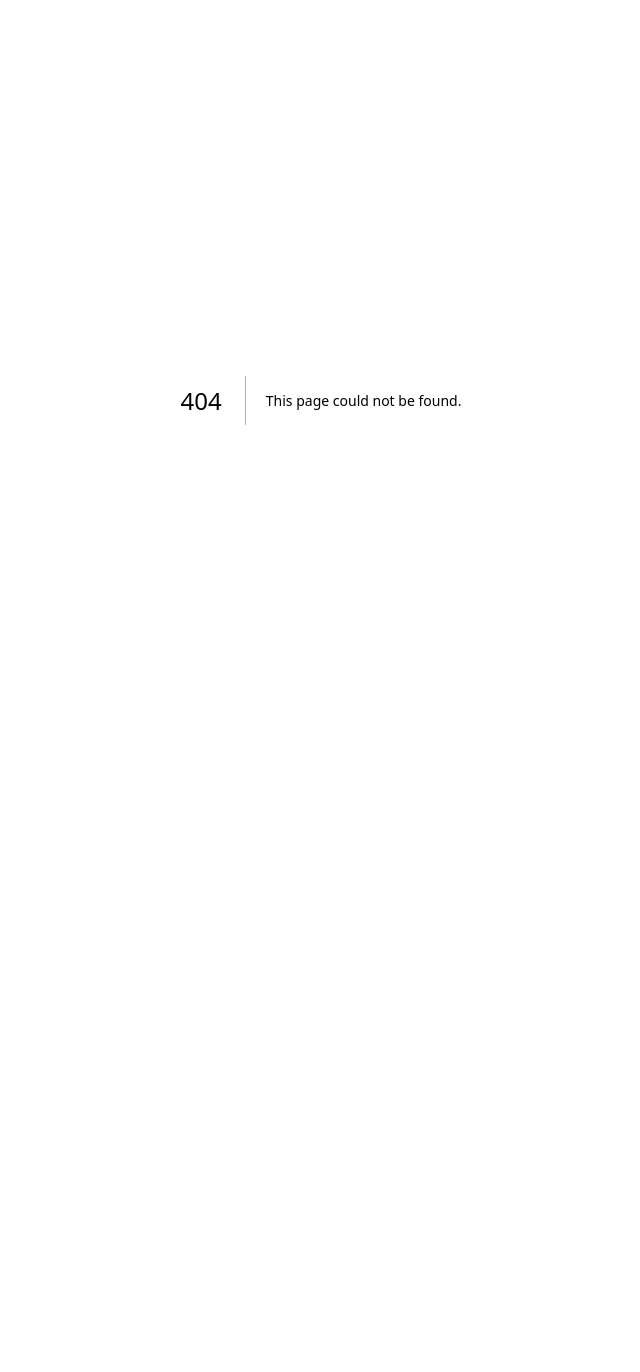
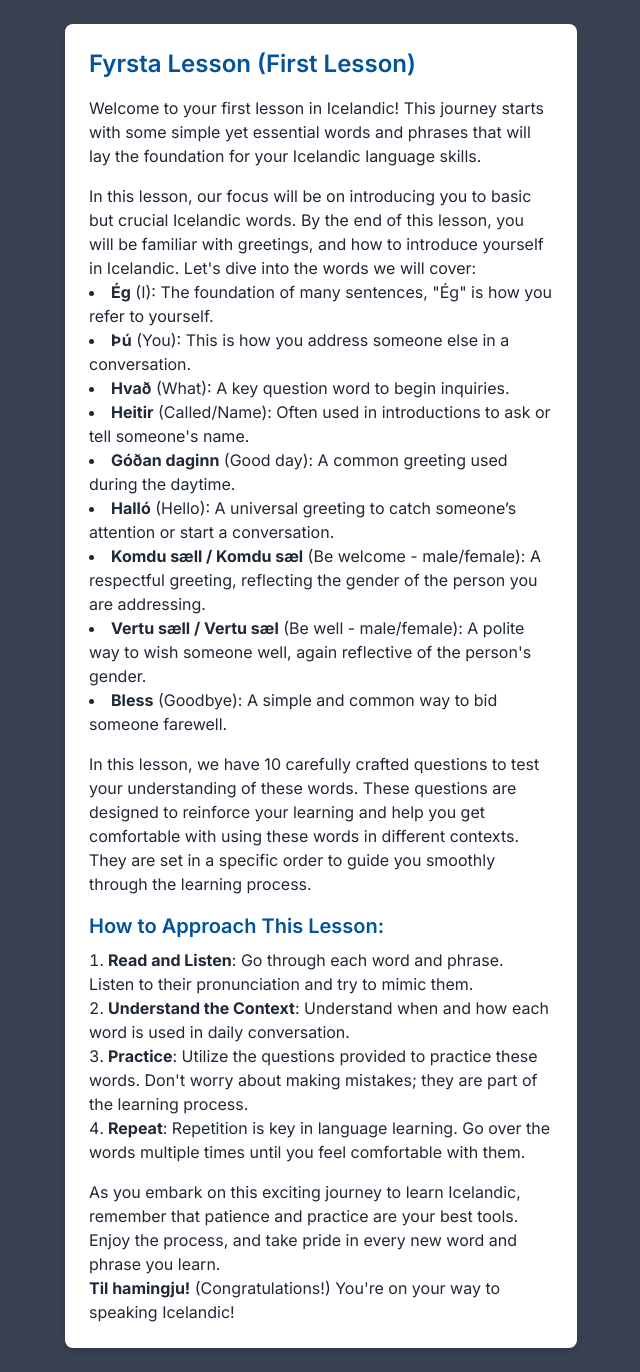
Before and after one commit to Wolfcoder13/my-icelandic-teacher, a Next.js app: page /lesson/one/guidebook in a window 1280 px wide. Before the commit this address had no page. Shown: the whole page, without its empty margins (319-959 px from the left). Before the commit the page ends 800 px from the top, so only its background shows below. Built offline with nearby package versions, Linux system fonts and the light colour scheme.

Commit message:
Hydration bug when I have nested a tags, but whatever for now

```diff
--- /dev/null
+++ b/app/lesson/one/guidebook/page.tsx
@@ -0,0 +1,42 @@
+'use client';
+
+import React from 'react';
+
+const GuideBookPage: React.FC = () => {
+  return (
+    <div className="bg-gray-700 dark:bg-gray-700 min-h-screen p-6 flex justify-center items-center">
+      <div className="bg-white max-w-lg w-full rounded-lg shadow-md p-6">
+        <h2 className="text-2xl font-semibold text-icelandic-blue mb-4">Fyrsta Lesson (First Lesson)</h2>
+        <p className="text-gray-800">Welcome to your first lesson in Icelandic! This journey starts with some simple yet essential words and phrases that will lay the foundation for your Icelandic language skills.</p>
+        <p className="text-gray-800 mt-4">In this lesson, our focus will be on introducing you to basic but crucial Icelandic words. By the end of this lesson, you will be familiar with greetings, and how to introduce yourself in Icelandic. Let&apos;s dive into the words we will cover:</p>
+
+        <ul className="list-disc list-inside mb-4 text-gray-800">
+          <li><strong>Ég</strong> (I): The foundation of many sentences, &quot;Ég&quot; is how you refer to yourself.</li>
+          <li><strong>Þú</strong> (You): This is how you address someone else in a conversation.</li>
+          <li><strong>Hvað</strong> (What): A key question word to begin inquiries.</li>
+          <li><strong>Heitir</strong> (Called/Name): Often used in introductions to ask or tell someone&apos;s name.</li>
+          <li><strong>Góðan daginn</strong> (Good day): A common greeting used during the daytime.</li>
+          <li><strong>Halló</strong> (Hello): A universal greeting to catch someone’s attention or start a conversation.</li>
+          <li><strong>Komdu sæll / Komdu sæl</strong> (Be welcome - male/female): A respectful greeting, reflecting the gender of the person you are addressing.</li>
+          <li><strong>Vertu sæll / Vertu sæl</strong> (Be well - male/female): A polite way to wish someone well, again reflective of the person&apos;s gender.</li>
+          <li><strong>Bless</strong> (Goodbye): A simple and common way to bid someone farewell.</li>
+        </ul>
+
+        <p className="text-gray-800">In this lesson, we have 10 carefully crafted questions to test your understanding of these words. These questions are designed to reinforce your learning and help you get comfortable with using these words in different contexts. They are set in a specific order to guide you smoothly through the learning process.</p>
+
+        <h3 className="text-xl font-semibold text-icelandic-blue mb-2 mt-4">How to Approach This Lesson:</h3>
+        <ol className="list-decimal list-inside mb-4 text-gray-800">
+          <li><strong>Read and Listen</strong>: Go through each word and phrase. Listen to their pronunciation and try to mimic them.</li>
+          <li><strong>Understand the Context</strong>: Understand when and how each word is used in daily conversation.</li>
+          <li><strong>Practice</strong>: Utilize the questions provided to practice these words. Don&apos;t worry about making mistakes; they are part of the learning process.</li>
+          <li><strong>Repeat</strong>: Repetition is key in language learning. Go over the words multiple times until you feel comfortable with them.</li>
+        </ol>
+
+        <p className="text-gray-800">As you embark on this exciting journey to learn Icelandic, remember that patience and practice are your best tools. Enjoy the process, and take pride in every new word and phrase you learn.</p>
+        <p className="text-gray-800"><strong>Til hamingju!</strong> (Congratulations!) You&apos;re on your way to speaking Icelandic!</p>
+      </div>
+    </div>
+  );
+};
+
+export default GuideBookPage;
--- a/app/page.tsx
+++ b/app/page.tsx
@@ -20,6 +20,7 @@ export default function Home() {
               <div className="grid grid-cols-1 gap-2 mt-12 sm:grid-cols-3 lg:mt-20   ">
                 <LessonCard
                   href='/lesson/one'
+                  notesLink='/lesson/one/guidebook'
                   title='1. Greetings & Introductions'
                   text='Here we learn how to say hello, say your name, ask others for their name, and say good bye.'
                   svg={helloBubble}
@@ -27,6 +28,7 @@ export default function Home() {
 
                 <LessonCard
                   href='/lesson/two'
+                  notesLink='#'
                   title='2. Greetings & More'
                   text='Here we keep learning hellos, but expand a little on the vocabulary.'
                   svg={helloBubble}
@@ -34,6 +36,7 @@ export default function Home() {
 
                 <LessonCard
                   href='/lesson/three'
+                  notesLink='#'
                   title='3. GPT GENERATED lesson'
                   text='This is probably wrong, and too hard because chatgpt tried creating the questions from scratch.'
                   svg={helloBubble}
--- a/components/LessonCard.tsx
+++ b/components/LessonCard.tsx
@@ -1,23 +1,59 @@
-import React from 'react'
+'use client'
+
+import React, { useEffect, useState } from 'react';
+import { useRouter } from 'next/router';
+import Link from 'next/link';
 
 interface LessonCardProps {
   href: string;
+  notesLink: string;
   title: string;
   text: string;
   svg: JSX.Element;
 }
 
-const LessonCard: React.FC<LessonCardProps> = ({ href, title, text, svg }) => {
+const LessonCard: React.FC<LessonCardProps> = ({ href, notesLink, title, text, svg }) => {
+  // const router = useRouter();
+  const [isMounted, setIsMounted] = useState(false);
+
+  useEffect(() => {
+    setIsMounted(true);
+  }, []);
+
+  if (!isMounted) {
+    return null; // or loading indicator
+  }
+
+  const handleCardClick = () => {
+    // router.push(href);
+    console.log('click card')
+
+  };
+
+  const handleNotesClick = (e: React.MouseEvent<HTMLDivElement, MouseEvent>) => {
+    e.stopPropagation();
+    // Prevents the card click event
+    // router.push(notesLink);
+    console.log('click note')
+  };
+
   return (
-    <a href={href}
-      className="transition-all  duration-1000 bg-white hover:bg-icelandic-blue  hover:shadow-xl m-2 p-4 relative z-40 group  ">
+    <a className="transition-all duration-1000 bg-white hover:bg-icelandic-blue hover:shadow-xl m-2 p-4 relative z-40 group" href={href}>
       <div
-        className=" absolute  bg-icelandic-red top-0 left-0 w-24 h-1 z-30  transition-all duration-200   group-hover:bg-white group-hover:w-1/2  ">
+        className="absolute bg-icelandic-red top-0 left-0 w-24 h-1 z-30 transition-all duration-200 group-hover:bg-white group-hover:w-1/2">
       </div>
-      <div className="py-2 px-9 relative  ">
-        {svg}
-        <h3 className="mt-8 text-lg font-semibold text-black group-hover:text-white ">{title}</h3>
-        <p className="mt-4 text-base text-gray-600 group-hover:text-white  ">
+      <div className="py-2 px-9 relative">
+        <div className="flex items-center justify-between">
+          {svg}
+          <a href={notesLink} className="border border-icelandic-blue hover:border-white rounded p-3 bg-white hover:bg-icelandic-blue group/notepad">
+            <svg className="w-6 h-6 fill-icelandic-blue group-hover/notepad:fill-white" xmlns="http://www.w3.org/2000/svg" fill="#ffffff" viewBox="0 0 97.25 122.88">
+              <path
+                d="M9.28,8.23h8.55V2.85a2.86,2.86,0,0,1,5.71,0V8.23H36.09V2.85a2.85,2.85,0,0,1,5.7,0V8.23H54.34V2.85a2.86,2.86,0,0,1,5.71,0V8.23H72.6V2.85a2.85,2.85,0,1,1,5.7,0V8.23H88a9.29,9.29,0,0,1,9.27,9.28V113.6A9.32,9.32,0,0,1,88,122.88H9.28A9.3,9.3,0,0,1,0,113.6V17.51A9.29,9.29,0,0,1,9.28,8.23Zm12,90.31a2.77,2.77,0,0,1,0-5.54H76a2.77,2.77,0,0,1,0,5.54Zm0-18.26a2.77,2.77,0,0,1,0-5.53H76a2.77,2.77,0,0,1,0,5.53Zm0-18.25a2.77,2.77,0,0,1,0-5.54H76A2.77,2.77,0,0,1,76,62Zm0-18.26a2.77,2.77,0,0,1,0-5.53H76a2.77,2.77,0,0,1,0,5.53Zm57.06-30v5.38a2.85,2.85,0,1,1-5.7,0V13.76H60.05v5.38a2.86,2.86,0,0,1-5.71,0V13.76H41.79v5.38a2.85,2.85,0,0,1-5.7,0V13.76H23.54v5.38a2.86,2.86,0,0,1-5.71,0V13.76H9.28a3.7,3.7,0,0,0-2.64,1.1,3.75,3.75,0,0,0-1.11,2.65V113.6a3.79,3.79,0,0,0,3.75,3.75H88a3.76,3.76,0,0,0,3.74-3.75V17.51A3.76,3.76,0,0,0,88,13.76Z" />
+            </svg>
+          </a>
+        </div>
+        <h3 className="mt-8 text-lg font-semibold text-black group-hover:text-white">{title}</h3>
+        <p className="mt-4 text-base text-gray-600 group-hover:text-white">
           {text}
         </p>
       </div>
--- a/components/questions/MatchingQuestion.tsx
+++ b/components/questions/MatchingQuestion.tsx
@@ -56,7 +56,12 @@ const MatchingQuestion: React.FC<MatchingQuestionProps> = ({ pairs, onAnswer })
   };
 
   return (
-    <div className={`flex justify-around ${isShaking ? 'animate-shake' : ''}`}>
+    <div className={`flex flex-col items-center justify-center ${isShaking ? 'animate-shake' : ''}`}>
+      {/* Instruction Text */}
+      <div className="mb-4">
+        <p className="text-center font-semibold">Match the English words with their Icelandic counterparts:</p>
+      </div>
+      <div className="flex justify-around w-full">
         <div className="flex flex-col">
           {pairs.map(pair => (
             <button
@@ -88,6 +93,7 @@ const MatchingQuestion: React.FC<MatchingQuestionProps> = ({ pairs, onAnswer })
           ))}
         </div>
       </div>
+    </div >
   );
 };
 
```
Also changed, not shown: assets/README.md, 1 other file (tests, documents, lock files or other folders). Lines whose indentation alone changed are shown as unchanged.
